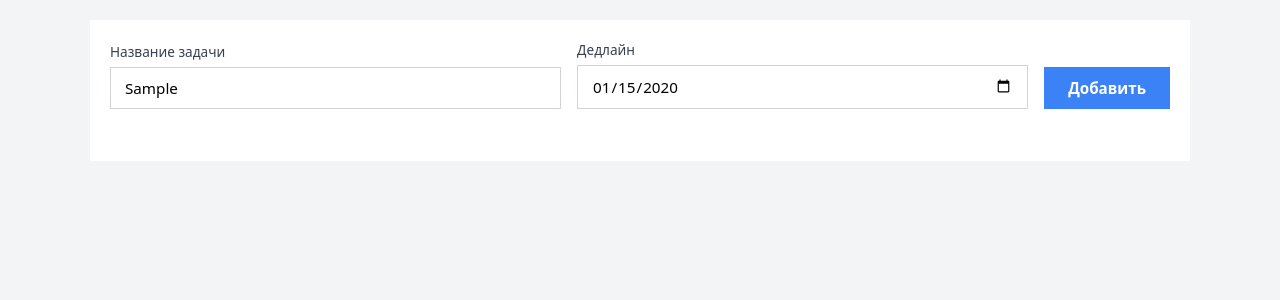
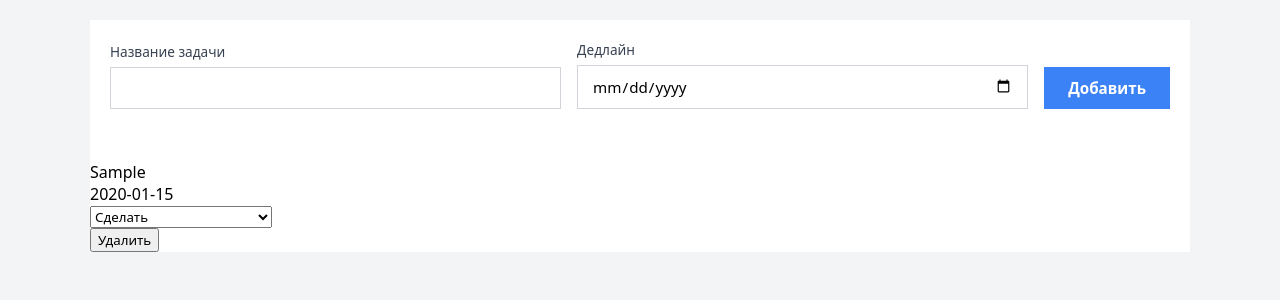
Before and after one commit to goddue/probl-mu-gr-mata, a React (Create React App) app in the folder probmugrmata/: page / in a window 1280 px wide. Both pictures are taken after typing "Sample", "2020-01-15" into the empty fields and a click on the button "Добавить". Shown: the top 300 px of the page. Built offline with nearby package versions, Linux system fonts and the light colour scheme.

Commit message:
Add task adding handling, add task render

```diff
--- a/probmugrmata/src/App.js
+++ b/probmugrmata/src/App.js
@@ -1,6 +1,24 @@
+import React, { useState } from 'react';
 import './App.css';
 
 function App() {
+  const [newTitle, setNewTitle] = useState('');
+  const [newDeadline, setNewDeadline] = useState('');
+  const [tasks, setTasks] = useState([]);
+
+  const handleAddTask = () => {
+    const newTask = {
+      id: Date.now(),
+      title: newTitle.trim(),
+      deadline: newDeadline,
+      status: 'To Do',
+    };
+
+    setTasks([...tasks, newTask]);
+    setNewTitle('');
+    setNewDeadline('');
+  };
+
   return (
     <div className="App">
       <div className="add-task-form">
@@ -8,17 +26,50 @@ function App() {
           <label>Название задачи</label>
           <input
             type="text"
+            value={newTitle}
+            onChange={(e) => setNewTitle(e.target.value)}
           />
         </div>
         <div className="form-group">
           <label>Дедлайн</label>
           <input
             type="date"
+            value={newDeadline}
+            onChange={(e) => setNewDeadline(e.target.value)}
           />
         </div>
-        <button className="add-btn">
+        <button className="add-btn" onClick={handleAddTask}>
           Добавить
         </button>
+      </div>
+
+      <div className="tasks-list">
+        {tasks.map((task) => (
+            <div
+              key={task.id}
+              className={'task-card'}
+            >
+              <div className="task-info">
+                <div className="task-title">{task.title}</div>
+                <div className="task-deadline">
+                  {task.deadline}
+                </div>
+              </div>
+
+              <div className="task-status">
+                <select
+                  className="status-select"
+                  value={task.status}
+                >
+                  <option value="To Do">Сделать</option>
+                  <option value="In Progress">В процессе выполнения</option>
+                  <option value="Done">Завершено</option>
+                </select>
+              </div>
+
+              <button className="delete-btn">Удалить</button>
+            </div>
+            ))}
       </div>
     </div>
   );
```
